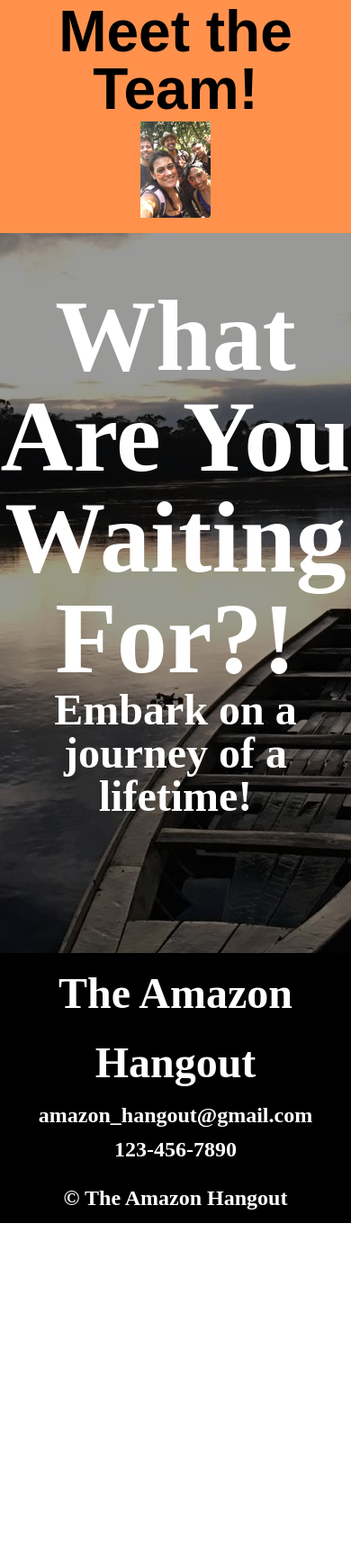
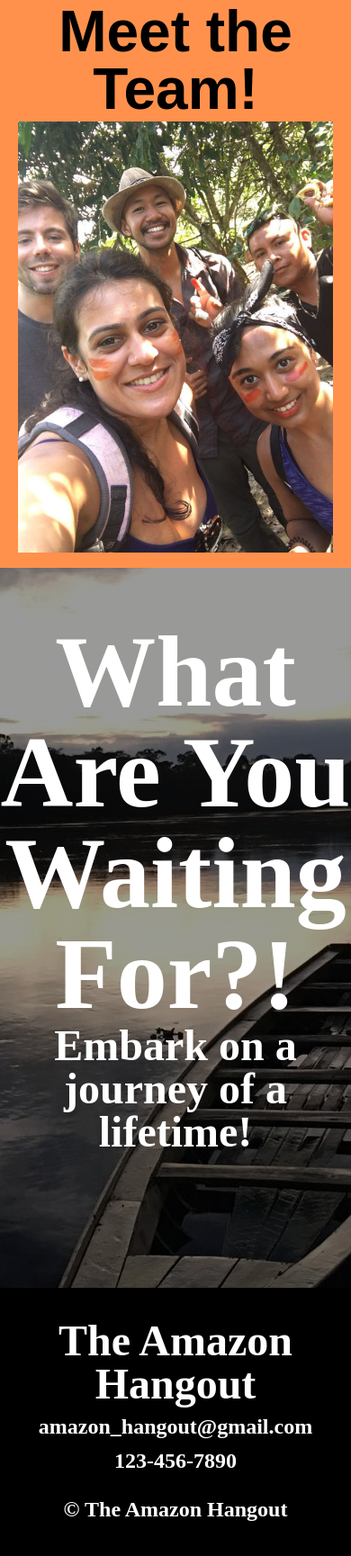
Before and after one commit to vernonroque/The-Amazon-Hangout, a plain HTML site: page index.html in a window 390 px wide. Shown: the part 1935-3664 px from the top of the page at 90% size. Before the commit the page ends 3294 px from the top, so only its background shows below. Drawn offline with Linux system fonts and the light colour scheme.

Commit message:
Add image overlay on teams section and minor tweaks to footer at 480px

```diff
--- a/index.html
+++ b/index.html
@@ -135,8 +135,13 @@
   <section class="team">
     <div class="team_text">
       <h2>Meet the Team!</h2>
-      <div class="team_images">
-        <img class="team_pic" src="./images/team/The_Team.png" alt="Team picture" width="600" height="822">
+        <div class ="team_image_container">
+          <div class="team_image">
+            <img class="team_pic" src="./images/team/The_Team.png" alt="Team picture" width="350" height="479.5">
+            <div class="image_overlay">
+              <div class="activity_title">We The Team!</div>
+              <p class="activity_description">We take care of the boom bap.</p>
+          </div>
       </div>
     </div>
   </section>
@@ -149,15 +154,14 @@
   <!--footer-->
   <footer class="footer">
     <div class="footer_text">
-      <h3>The Amazon Hangout</h3>
-      <h4>amazon_hangout@gmail.com</h4>
-      <h4> 123-456-7890</h4>
-      <h4 class="copyright">© The Amazon Hangout </h4>
+      <h3  id="footer_title">The Amazon Hangout</h3>
+        <div class=footer_subtext>
+          <h4>amazon_hangout@gmail.com</h4>
+          <h4> 123-456-7890</h4>
+          <h4 class="copyright">© The Amazon Hangout </h4>
+      </div>
     </div>
 
-
   </footer>
-
-
 </body>
 </html>
--- a/styles.css
+++ b/styles.css
@@ -364,11 +364,25 @@ header{
     font-size: 4rem;
     font-weight:bold;
  }
- .team_images img{
-    max-width:20%;
-    height: auto;
+ .team_image_container{
+    width:100%;
+     display:flex;
+     justify-content:space-around;
+     margin:0 auto;
+ }
+
+ .team_image{
+    position:relative;
+    max-width:350px;
+    height:auto;
     margin:1%;
  }
+ .team_pic{
+    position:block;
+    max-width:100%;
+    height:auto;
+ }
+
  .closing{
     width:100%;
     height:800px;
@@ -477,3 +491,15 @@ header{
     }
 
 }
+@media only screen and (max-width:480px){
+    #footer_title{
+        line-height:0;
+        text-align:center;
+        margin-bottom:1%;
+        align-items:flex-start;
+        line-height:1;
+    }
+    .footer_subtext{
+        align-items:flex-end;
+    }
+}
```
